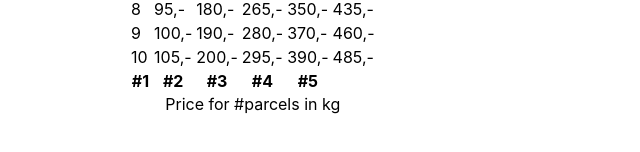
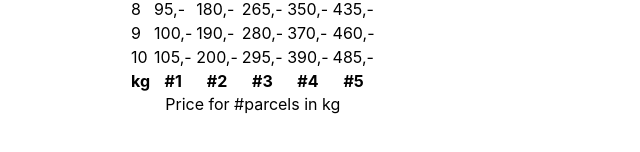
Before and after one commit to Gennon/parcel-calculator, a React (Create React App) app in the folder parcel-calculator-web/: page / in a window 1280 px wide. Both pictures are taken after a click on the tab "Price List". Shown: the part 432-584 px from the top of the page, without its empty margins (0-640 px from the left). Built offline with nearby package versions, Linux system fonts and the light colour scheme; no server answers; the HTML template or start-up script is replaced by a standard one.

Commit message:
fix(web): Added missing footer cell

```diff
--- a/parcel-calculator-web/src/components/PriceList/PriceList.tsx
+++ b/parcel-calculator-web/src/components/PriceList/PriceList.tsx
@@ -51,6 +51,7 @@ export const PriceList: FC = () => {
         </Tbody>
         <Tfoot>
           <Tr>
+            <Th>kg</Th>
             {headers.map(header => (
               <Th key={header}>#{header}</Th>
             ))}
```
Also changed, not shown: 1 other file (tests, documents, lock files or other folders).
